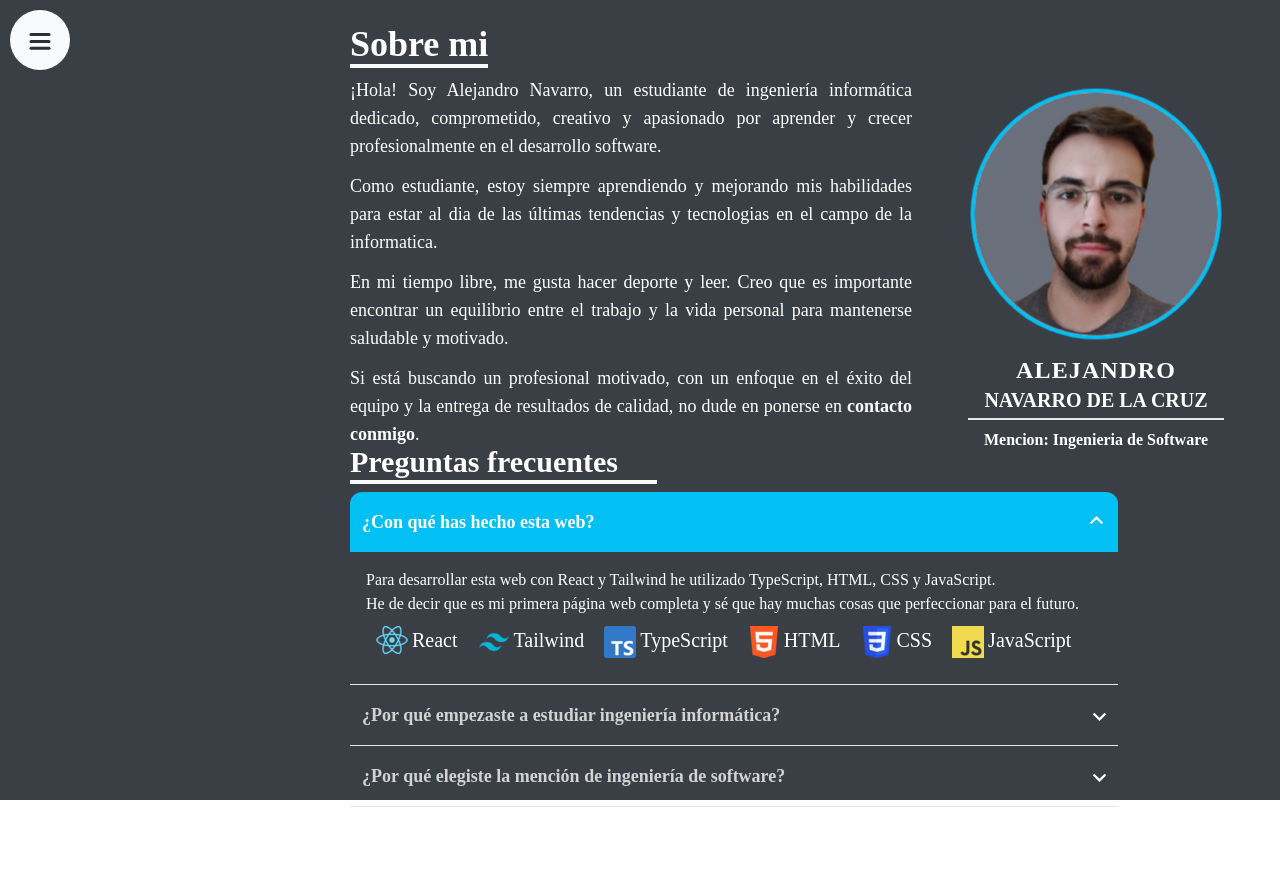
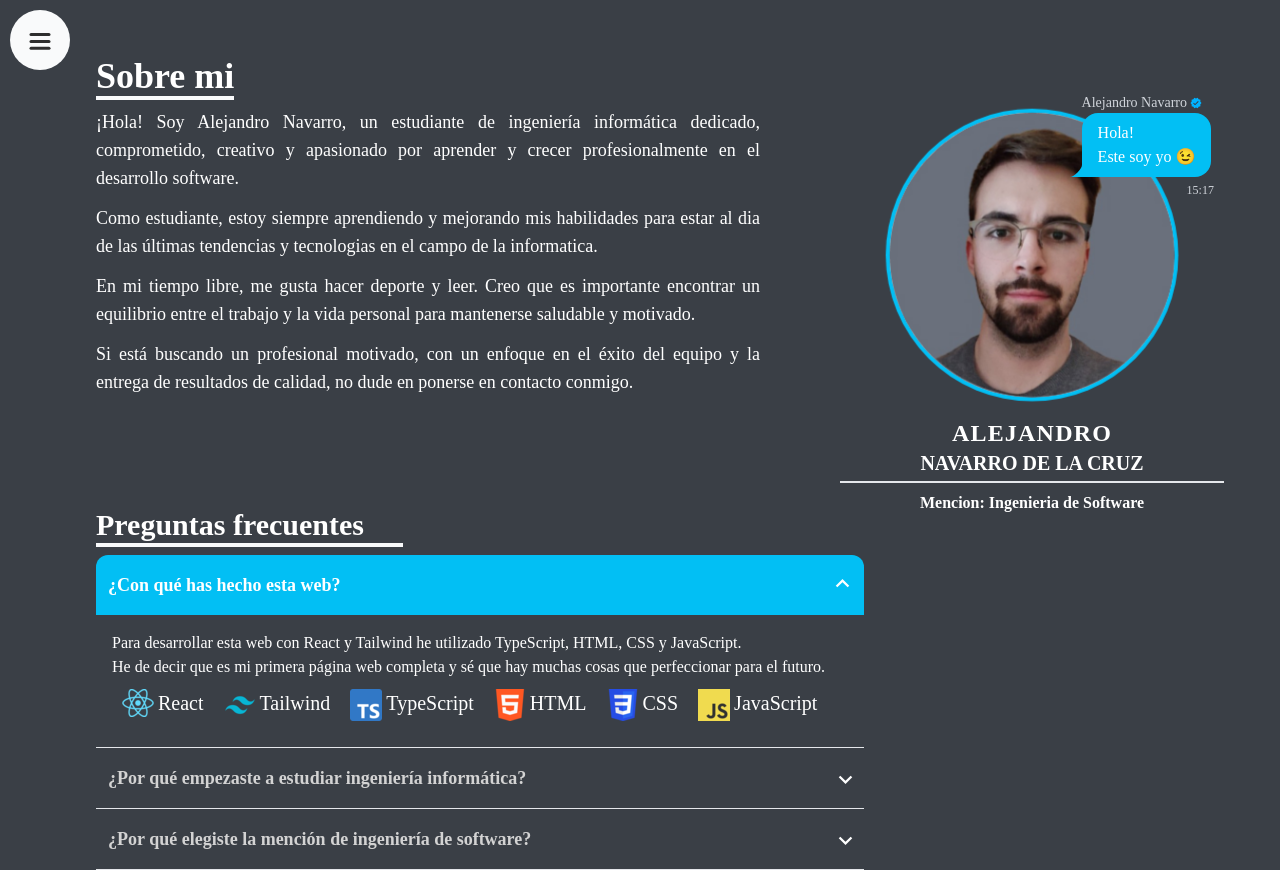
Before and after one commit to alenavarroxp/alenavarroxp.github.io, a React (Vite) app in the folder PersonalWEB/: page /sobre-mi in a window 1280 px wide. Before the commit the page ends 807 px from the top, so only its background shows below. Built offline with nearby package versions, Linux system fonts and the light colour scheme.

Commit message:
Primera toma de contacto con el diseño responsive

```diff
--- a/PersonalWEB/src/App.tsx
+++ b/PersonalWEB/src/App.tsx
@@ -15,7 +15,7 @@ function App() {
 
   return (
     <BrowserRouter>
-      <div className="App bg-[#3A3F46] h-screen w-screen">
+      <div className="App relative overflow-hidden bg-[#3A3F46] min-h-screen">
         <NavBar isOpen={isOpen} setIsOpen={setIsOpen}/>
         <AnimatedSwitch/>
       </div>
--- a/PersonalWEB/src/components/About/About.tsx
+++ b/PersonalWEB/src/components/About/About.tsx
@@ -9,6 +9,8 @@ import FAQ from '../FAQ/FAQ';
 
 function About() {
   const ref = useRef(null);
+  const refImage = useRef(null);
+  const isInViewImage = useInView(refImage)
   const isInView = useInView(ref);
   const [visibleBubble,setVisibleBubble] = useState(false)
   const arrayOfWords = ['Alejandro Navarro','Ingeniero Informático','Profesional','Desarrollador software','Creativo']
@@ -48,22 +50,23 @@ function About() {
 
 
   return (
-    <div className='ml-[350px] top-8'>
-  <div className=' w-fit relative top-6'>
-    <h1 className='text- text-4xl font-bold text-white'>
-      Sobre mi
-    </h1>
+    <div className='lg:ml-24 md:ml-20 lg:mt-8 mt-4 '>
+      <div className='w-full sm:w-auto relative top-6'>
+        <div className='text-4xl font-bold w-fit text-white flex-row '>Sobre mi
         <motion.div
-      animate={{transform:isInView ? "translateX(0px)" : "translateX(-350px)",
-                opacity: isInView ? 1 : 0,}
-              }
+          animate={{
+            transform: isInView ? "translateX(0)" : "translateX(-10vw)",
+            opacity: isInView ? 1 : 0,
+          }}
           ref={ref}
-      className='text-white h-1 w-30 bg-gray-50'>
+          className='text-white  h-1  bg-gray-50'>
         </motion.div>
         </div>
 
-  <div className='flex  mt-8 flex-row'>
-    <div className='text-white text-lg w-[95vm] max-w-[800px] text-justify'>
+      </div>
+
+      <div className='flex mt-8 flex-col lg:flex-row'>
+  <div className='text-white text-lg w-full max-w-screen-md lg:w-95 lg:max-w-[800px] text-justify lg:mr-6'>
     <h3 className='mb-3 '>¡Hola! Soy Alejandro Navarro, un estudiante de ingeniería informática dedicado, comprometido,
       creativo y apasionado por aprender y crecer profesionalmente en el desarrollo software.
     </h3>
@@ -77,59 +80,54 @@ function About() {
     </h3>
     <h3>
       Si está buscando un profesional motivado, con un enfoque en el éxito del equipo y la entrega
-        de resultados de calidad, no dude en ponerse en <Link to={"/contacto"} className='font-bold'>contacto conmigo</Link>.
+      de resultados de calidad, no dude en ponerse en contacto conmigo.
     </h3>
   </div>
 
-    <div className='p-14 w-[50%] 'style={{marginTop: '-5%'}}>
-
+  <div className='p-4 md:p-14 w-full lg:w-1/2 lg:mt-0 relative' style={{marginTop: '-5%'}}>
   <motion.img
     src={Photo}
+    ref={refImage}
     alt="Not Photo Found"
     className={`m-auto rounded-full ring ring-[#02bff4] ring-offset-1 ring-offset-[#02bff4]`}
-
     initial={{ opacity: 0, scale: 0}}
-  animate={{
-
-    opacity: isInView ? 1 : 0,
-    scale:0.95
-  }}
+    animate={{opacity: isInViewImage ? 1 : 0, scale:0.95}}
     transition={{ duration: 0.75}}
     whileHover={{scale:1.05}}
     onHoverStart={() => setVisibleBubble(true)}
     onHoverEnd={() => setVisibleBubble(false)}
->
+  />
+  {!visibleBubble &&
+  <motion.div
+    initial={{opacity:0}}
+    animate={{opacity:1}}
+    transition={{duration:0.5}}
+    className="chat chat-start absolute top-10 sm:top-10 right-0 sm:right-0 w-1/2 sm:w-2/5 max-w-screen-sm hidden sm:block">
+      <div className='chat-header text-gray-300 flex items-center '>
+        Alejandro Navarro
+        <MdVerified  size={12} style={{marginLeft:3}} color='#00B2FF'/>
+      </div>
+      <div className="chat-bubble bg-[#02bff4] text-white ">
+        Hola! <br/>
+        Este soy yo 😉
+      </div>
+      <time className="text-xs opacity-100 ml-[105px] chat-footer text-gray-300">
+        {formatTime(clock)}
+      </time>
+  </motion.div>
+}
 
-  </motion.img>
-
-  {visibleBubble && <motion.div initial={{opacity:0}}
-          animate={{opacity:1}} transition={{duration:0.5}} className="chat chat-start absolute top-16 right-12 w-56  ">
-        <div className='chat-header text-gray-300 flex items-center'>Alejandro Navarro <MdVerified  size={12} style={{marginLeft:3}} color='#00B2FF'/>
-        </div>
-        <div className="chat-bubble bg-[#02bff4] text-white ">Hola! <br/> Este soy yo 😉</div>
-        <time className="text-xs opacity-100 ml-[105px] chat-footer text-gray-300">{formatTime(clock)}</time>
-     </motion.div>}
   <motion.div className=' text-center mt-3 font-bold  text-white  '
     initial={{ opacity: 1}}
-
     transition={{ duration: 0.75}}>
-    <h1 className='text-2xl tracking-wider'>ALEJANDRO </h1>
+      <h1 className='text-2xl tracking-wider'>ALEJANDRO</h1>
       <h1 className='text-xl'>NAVARRO DE LA CRUZ</h1>
-
-    <div className='border m-auto w-64 mt-1'/>
-    <h1 className='text-md  mt-2'>Mencion: Ingenieria de Software</h1>
+      <div className='border m-auto w-64 sm:w-80 md:w-96 mt-1'/>
+      <h1 className='text-md mt-2'>Mencion: Ingenieria de Software</h1>
   </motion.div>
-
 </div>
-
-
-
       </div>
-
       <FAQ/>
-
-
-
     </div>
 )
 }
--- a/PersonalWEB/src/components/Educacion/Educacion.tsx
+++ b/PersonalWEB/src/components/Educacion/Educacion.tsx
@@ -2,7 +2,7 @@ import React from 'react'
 
 function Educacion() {
   return (
-    <div className='text-white'>Educacion</div>
+    <div className='text-white  absolute justify-center text-center w-screen'>Educacion</div>
   )
 }
 
--- a/PersonalWEB/src/components/FAQ/Reordered/Item.tsx
+++ b/PersonalWEB/src/components/FAQ/Reordered/Item.tsx
@@ -30,7 +30,7 @@ export const Item = ({ item,icon}: Props) => {
   return (
     <div>
     <Reorder.Item value={item} id={item} style={{y,margin:10, display:"flex"}} >
-      <div className="mr-1 pointer-events-none">{comprobar(item)}</div>
+      <div className="mr-1 pointer-events-none object-none w-[32px] h-auto">{comprobar(item)}</div>
       <p className="text-xl">{item}</p>
     </Reorder.Item>
     </div>
```
Lines whose indentation alone changed are shown as unchanged.
